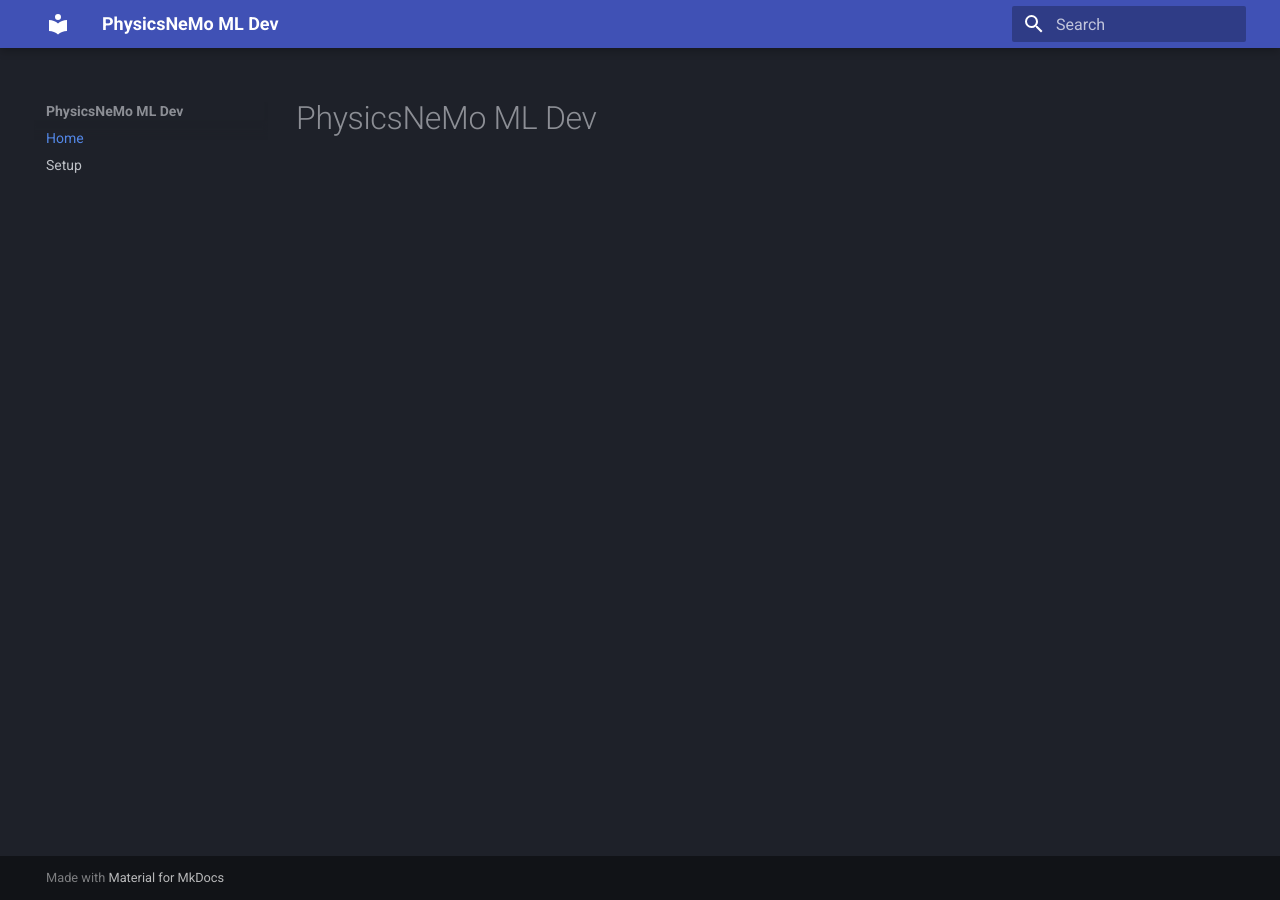
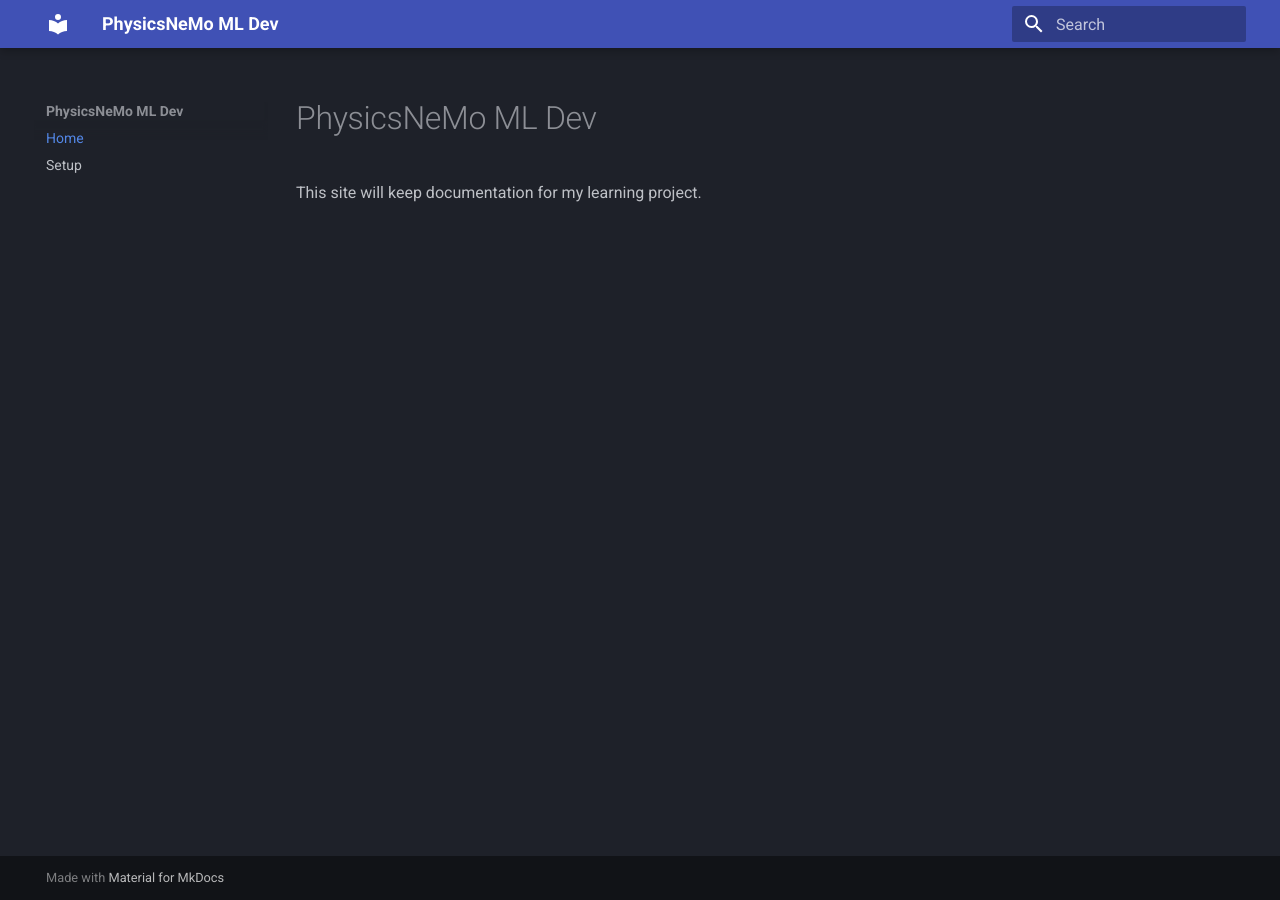
Before and after one commit to fxtorres22/physicsnemo_ml_dev, an MkDocs documentation site: the page built from docs/index.md, in a window 1280 px wide. Built offline with MkDocs 1.6.1 and Material for MkDocs 9.7.7, drawn with Linux system fonts in a browser that asks for light colours; some web fonts are replaced.

Commit message:
Add introductory text to documentation index

```diff
--- a/docs/index.md
+++ b/docs/index.md
@@ -1 +1,3 @@
 # PhysicsNeMo ML Dev
+
+This site will keep documentation for my learning project.
```
